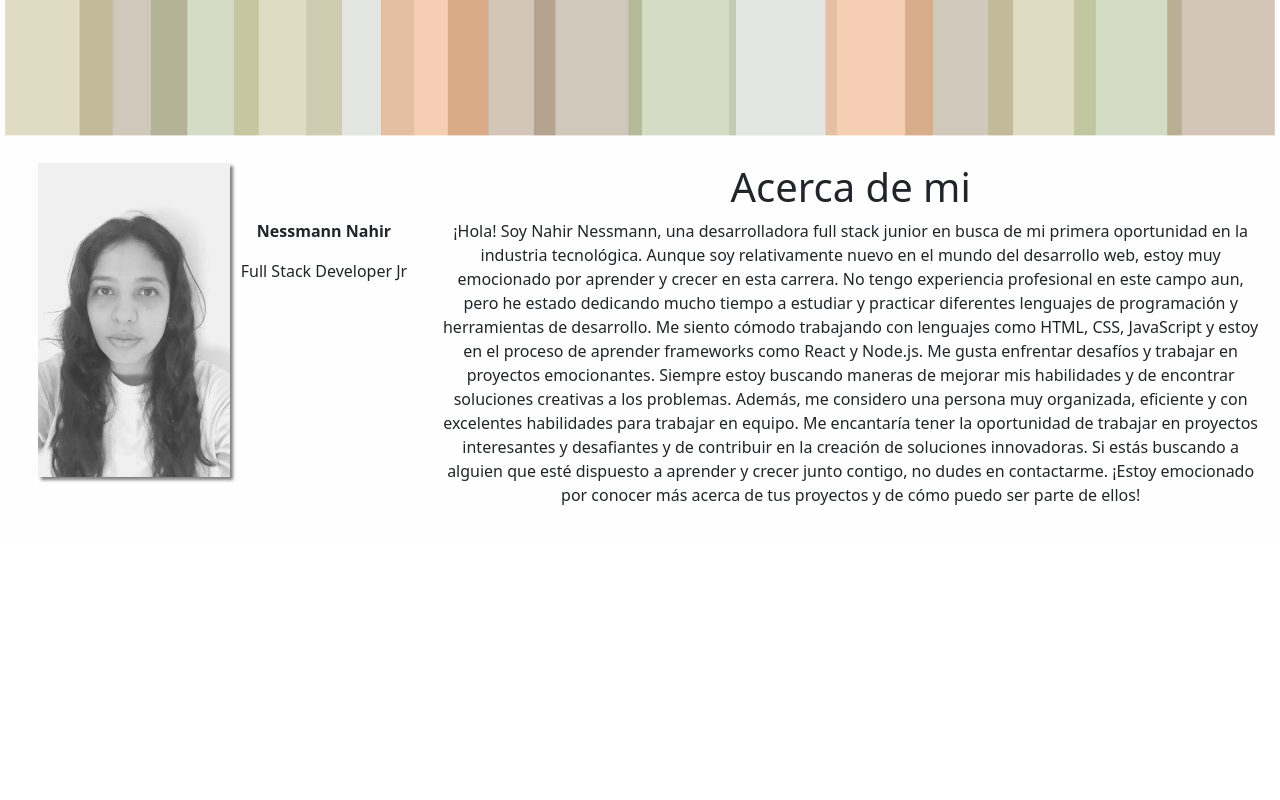
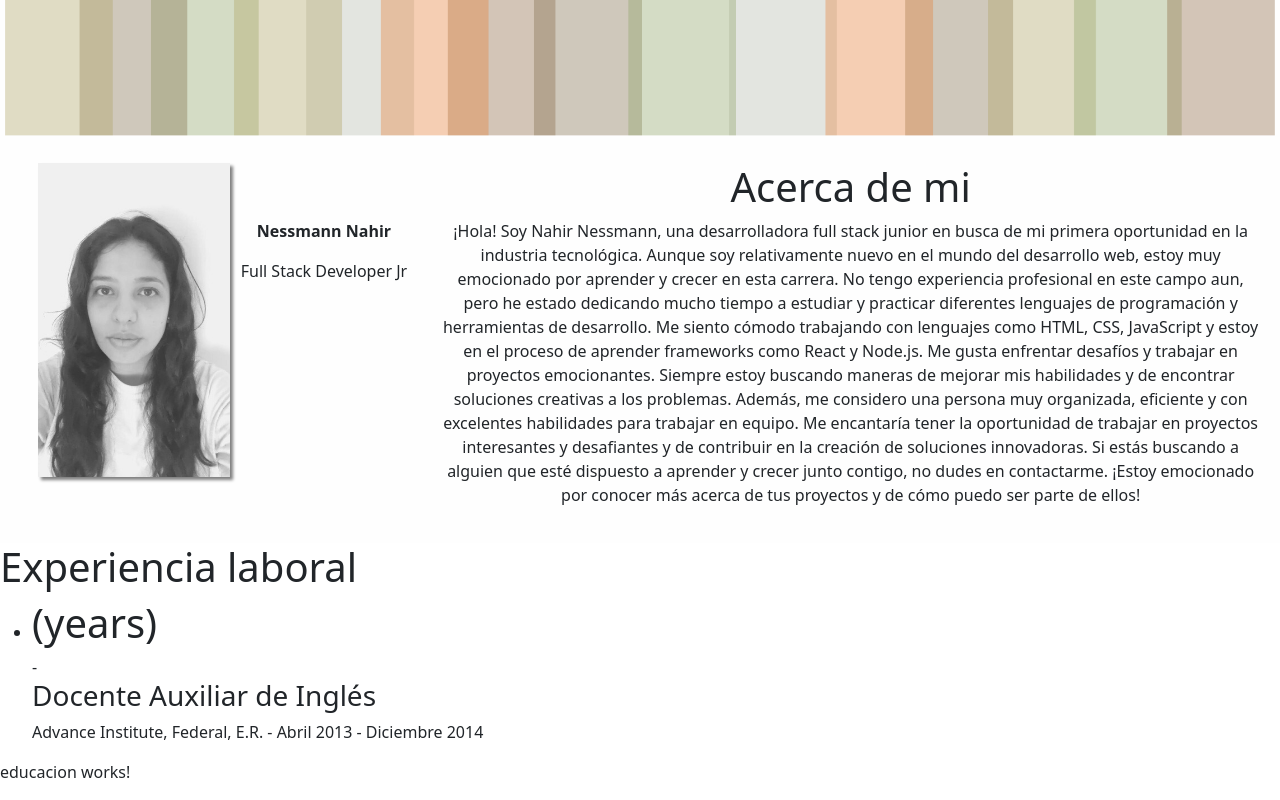
Before and after one commit to NaNessmann/PI_NN, an Angular app in the folder PI_NN/: page / in a window 1280 px wide. Shown: the part 549-1349 px from the top of the page. Before the commit the page ends 1092 px from the top, so only its background shows below. Built offline with nearby package versions, Linux system fonts and the light colour scheme.

Commit message:
se realizaron cambios de diseño

```diff
--- a/PI_NN/src/app/app.component.html
+++ b/PI_NN/src/app/app.component.html
@@ -1,2 +1,4 @@
 <app-header></app-header>
 <app-acerca-de></app-acerca-de>
+<app-experiencia></app-experiencia>
+<app-educacion></app-educacion>
--- a/PI_NN/src/app/components/acerca-de/acerca-de.component.html
+++ b/PI_NN/src/app/components/acerca-de/acerca-de.component.html
@@ -11,11 +11,11 @@
             <h1>Acerca de mi</h1>
             <p>¡Hola! Soy Nahir Nessmann, una desarrolladora full stack junior en busca de mi primera oportunidad en la industria tecnológica. Aunque soy relativamente nuevo en el mundo del desarrollo web, estoy muy emocionado por aprender y crecer en esta carrera.
 
-                No tengo experiencia profesional en este campo aun, pero he estado dedicando mucho tiempo a estudiar y practicar diferentes lenguajes de programación y herramientas de desarrollo. Me siento cómodo trabajando con lenguajes como HTML, CSS, JavaScript y estoy en el proceso de aprender frameworks como React y Node.js.
+            No tengo experiencia profesional en este campo aun, pero he estado dedicando mucho tiempo a estudiar y practicar diferentes lenguajes de programación y herramientas de desarrollo. Me siento cómodo trabajando con lenguajes como HTML, CSS, JavaScript y estoy en el proceso de aprender frameworks como React y Node.js.
 
-                Me gusta enfrentar desafíos y trabajar en proyectos emocionantes. Siempre estoy buscando maneras de mejorar mis habilidades y de encontrar soluciones creativas a los problemas. Además, me considero una persona muy organizada, eficiente y con excelentes habilidades para trabajar en equipo.
+            Me gusta enfrentar desafíos y trabajar en proyectos emocionantes. Siempre estoy buscando maneras de mejorar mis habilidades y de encontrar soluciones creativas a los problemas. Además, me considero una persona muy organizada, eficiente y con excelentes habilidades para trabajar en equipo.
 
-                Me encantaría tener la oportunidad de trabajar en proyectos interesantes y desafiantes y de contribuir en la creación de soluciones innovadoras. Si estás buscando a alguien que esté dispuesto a aprender y crecer junto contigo, no dudes en contactarme. ¡Estoy emocionado por conocer más acerca de tus proyectos y de cómo puedo ser parte de ellos!</p>
+            Me encantaría tener la oportunidad de trabajar en proyectos interesantes y desafiantes y de contribuir en la creación de soluciones innovadoras. Si estás buscando a alguien que esté dispuesto a aprender y crecer junto contigo, no dudes en contactarme. ¡Estoy emocionado por conocer más acerca de tus proyectos y de cómo puedo ser parte de ellos!</p>
         </Span>
     </div>
 </div>
--- a/PI_NN/src/app/components/experiencia/experiencia.component.html
+++ b/PI_NN/src/app/components/experiencia/experiencia.component.html
@@ -1 +1,15 @@
-<p>experiencia works!</p>
+<div class="row">
+    <h1> Experiencia laboral</h1>
+    <div class="col-lg-11">
+        <ul>
+            <li>
+                <h1>(years)</h1> - <h3> Docente Auxiliar de Inglés</h3>
+            </li>
+            <p>
+                Advance Institute, Federal, E.R.
+                -
+                Abril 2013 - Diciembre 2014
+            </p>
+        </ul>
+    </div>
+</div>
```
